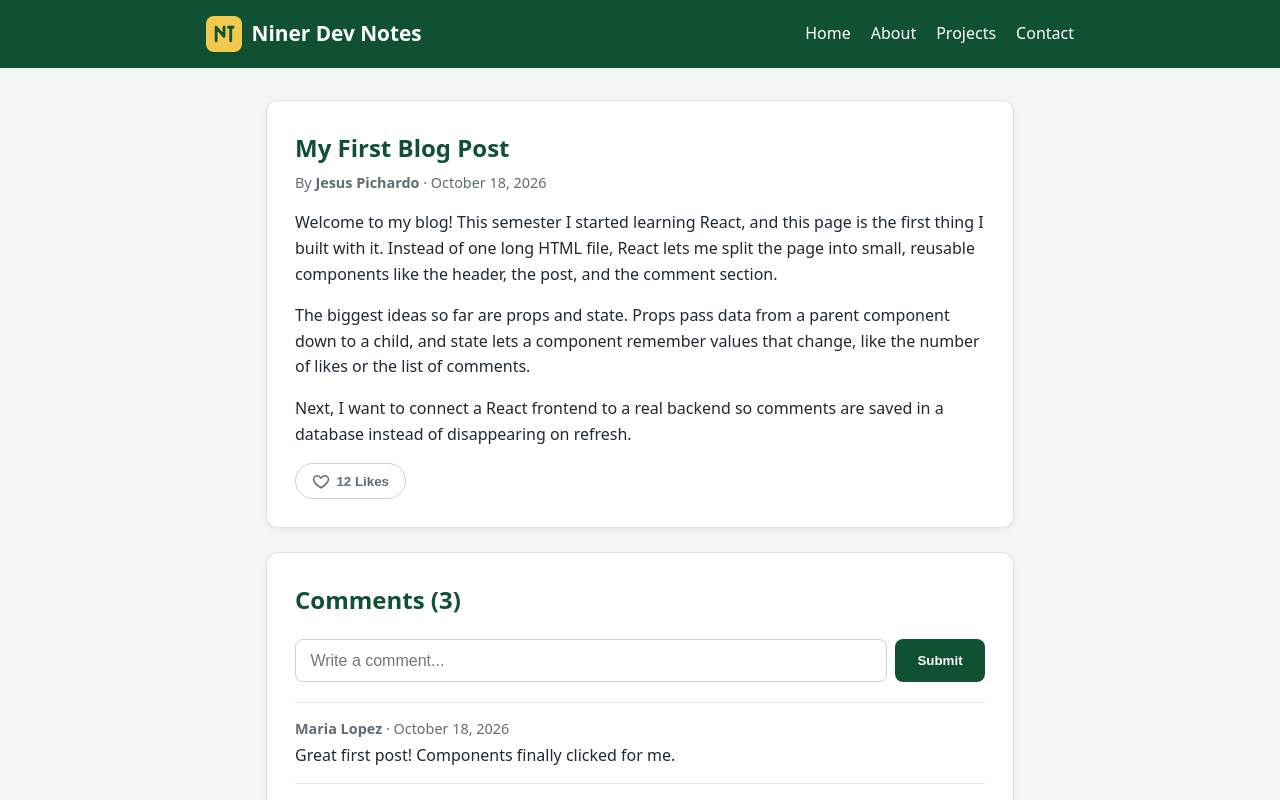
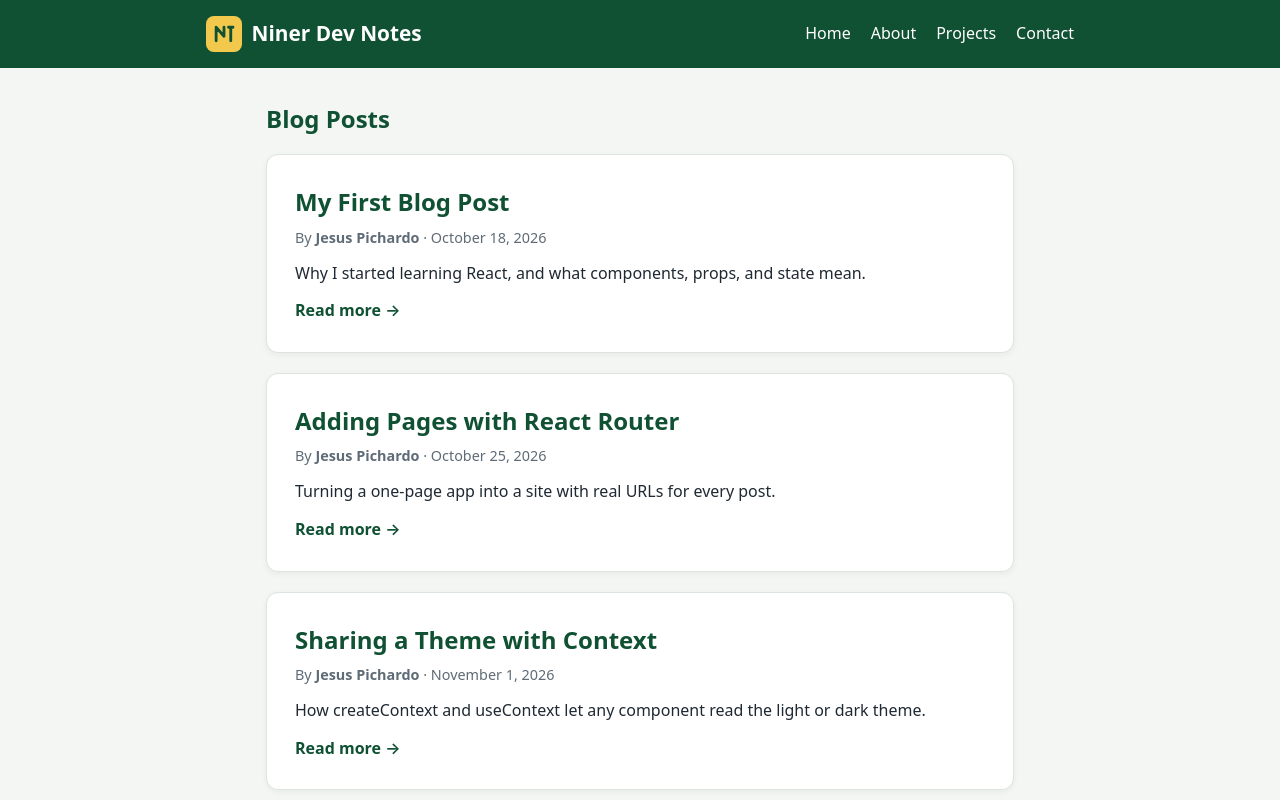
Before and after one commit to BobbyPinn/blog-lab, a React (Vite) app: page / in a window 1280 px wide. Shown: the top 800 px of the page. Built offline with nearby package versions, Linux system fonts and the light colour scheme.

Commit message:
Part 2: Add blog posts, individual post, and contact pages with 3 unique posts

```diff
--- a/src/App.jsx
+++ b/src/App.jsx
@@ -1,9 +1,9 @@
 import { Routes, Route } from 'react-router'
 import Header from './components/layout/Header.jsx'
 import Footer from './components/layout/Footer.jsx'
-import BlogPost from './components/blog/BlogPost.jsx'
-import CommentSection from './components/comments/CommentSection.jsx'
-import { post, initialComments } from './data/posts.js'
+import BlogPostsPage from './pages/BlogPostsPage.jsx'
+import IndividualPostPage from './pages/IndividualPostPage.jsx'
+import ContactPage from './pages/ContactPage.jsx'
 
 function App() {
   return (
@@ -11,21 +11,9 @@ function App() {
       <Header />
       <main className="main">
         <Routes>
-          <Route
-            path="/"
-            element={
-              <>
-                <BlogPost
-                  title={post.title}
-                  author={post.author}
-                  date={post.date}
-                  content={post.content}
-                  likes={post.likes}
-                />
-                <CommentSection initialComments={initialComments} />
-              </>
-            }
-          />
+          <Route path="/" element={<BlogPostsPage />} />
+          <Route path="/post/:post_id" element={<IndividualPostPage />} />
+          <Route path="/contact" element={<ContactPage />} />
         </Routes>
       </main>
       <Footer />
--- a/src/components/comments/CommentSection.jsx
+++ b/src/components/comments/CommentSection.jsx
@@ -9,8 +9,7 @@ function CommentSection({ initialComments }) {
     if (!text.trim()) return
     const newComment = {
       id: Date.now(),
-      author: 'Guest',
-      date: new Date().toLocaleDateString('en-US', { month: 'long', day: 'numeric', year: 'numeric' }),
+      name: 'Guest',
       text: text.trim(),
     }
     setComments([newComment, ...comments])
@@ -32,7 +31,7 @@ function CommentSection({ initialComments }) {
       <ul className="comment-list">
         {comments.map((c) => (
           <li key={c.id} className="comment">
-            <p className="meta"><strong>{c.author}</strong> · {c.date}</p>
+            <p className="meta"><strong>{c.name}</strong></p>
             <p>{c.text}</p>
           </li>
         ))}
--- a/src/data/posts.js
+++ b/src/data/posts.js
@@ -1,17 +1,48 @@
-export const post = {
+export const posts = [
+  {
+    id: 1,
     title: 'My First Blog Post',
     author: 'Jesus Pichardo',
     date: 'October 18, 2026',
+    summary: 'Why I started learning React, and what components, props, and state mean.',
     content: [
       'Welcome to my blog! This semester I started learning React, and this page is the first thing I built with it. Instead of one long HTML file, React lets me split the page into small, reusable components like the header, the post, and the comment section.',
       'The biggest ideas so far are props and state. Props pass data from a parent component down to a child, and state lets a component remember values that change, like the number of likes or the list of comments.',
       'Next, I want to connect a React frontend to a real backend so comments are saved in a database instead of disappearing on refresh.',
     ],
     likes: 12,
-}
-
-export const initialComments = [
-  { id: 1, author: 'Maria Lopez', date: 'October 18, 2026', text: 'Great first post! Components finally clicked for me.' },
-  { id: 2, author: 'Kevin Tran', date: 'October 18, 2026', text: 'Vite is so much faster than create-react-app.' },
-  { id: 3, author: 'Aisha Johnson', date: 'October 17, 2026', text: 'Clean layout, and the like button is a nice touch.' },
+    comments: [
+      { id: 1, name: 'Maria Lopez', text: 'Great first post! Components finally clicked for me.' },
+      { id: 2, name: 'Kevin Tran', text: 'Vite is so much faster than create-react-app.' },
+      { id: 3, name: 'Aisha Johnson', text: 'Clean layout, and the like button is a nice touch.' },
+    ],
+  },
+  {
+    id: 2,
+    title: 'Adding Pages with React Router',
+    author: 'Jesus Pichardo',
+    date: 'October 25, 2026',
+    summary: 'Turning a one-page app into a site with real URLs for every post.',
+    content: [
+      'My blog started as a single page. To give every post its own address, I added React Router. It reads the URL and decides which component to show, without the browser reloading the page.',
+      'Each post now lives at a path like /post/2. The number at the end is a URL parameter, and the post page reads it with the useParams hook to find the right post in my data.',
+      'The navbar uses Link components instead of regular anchor tags, so moving between pages feels instant.',
+    ],
+    likes: 8,
+    comments: [],
+  },
+  {
+    id: 3,
+    title: 'Sharing a Theme with Context',
+    author: 'Jesus Pichardo',
+    date: 'November 1, 2026',
+    summary: 'How createContext and useContext let any component read the light or dark theme.',
+    content: [
+      'I wanted a dark mode toggle in the navbar, but the theme affects the whole page. Passing a theme prop through every component would get messy fast. This problem is called prop drilling.',
+      'React Context solves it. I created a ThemeContext, wrapped the app in a provider, and now any component can call useContext to read the current theme or switch it.',
+      'I also save the choice in localStorage, so the site remembers dark mode after a refresh.',
+    ],
+    likes: 5,
+    comments: [],
+  },
 ]
--- a/src/index.css
+++ b/src/index.css
@@ -58,6 +58,36 @@ h2 { margin-top: 0; color: #0f5132; }
 .comment p { margin: 0; }
 .comment .meta { margin-bottom: .2rem; }
 
+.page-title { margin: 0 0 1rem; color: #0f5132; }
+
+.post-list { list-style: none; padding: 0; margin: 0; display: grid; gap: 1.25rem; }
+.post-card h2 { margin-bottom: .25rem; }
+.post-card h2 a { color: #0f5132; text-decoration: none; }
+.post-card h2 a:hover { text-decoration: underline; }
+.post-card p { margin: 0 0 .75rem; }
+.read-more { color: #0f5132; font-weight: 600; text-decoration: none; }
+.read-more:hover { text-decoration: underline; }
+
+.stack-form { display: flex; flex-direction: column; gap: .4rem; }
+.stack-form label { font-weight: 600; margin-top: .5rem; }
+.stack-form input, .stack-form textarea {
+  padding: .7rem .9rem; border: 1px solid #c9d3cd; border-radius: 8px;
+  font: inherit; resize: vertical;
+}
+.stack-form input:focus, .stack-form textarea:focus { outline: 2px solid #0f5132; border-color: transparent; }
+.stack-form .btn { align-self: flex-start; margin-top: 1rem; }
+
+.btn {
+  padding: .7rem 1.4rem; border: none; border-radius: 8px;
+  background: #0f5132; color: #fff; font: inherit; font-weight: 600; cursor: pointer;
+}
+.btn:hover { background: #0b3d26; }
+
+.confirmation {
+  padding: .9rem 1rem; border-radius: 8px; margin-bottom: 1.25rem;
+  background: #e6f4ea; border: 1px solid #a7d7b8; color: #0f5132;
+}
+
 .footer { background: #0f5132; color: #d9e6df; text-align: center; padding: 1rem; font-size: .9rem; }
 .footer p { margin: 0; }
 
--- /dev/null
+++ b/src/pages/BlogPostsPage.jsx
@@ -0,0 +1,24 @@
+import { Link } from 'react-router'
+import { posts } from '../data/posts.js'
+
+function BlogPostsPage() {
+  return (
+    <section>
+      <h1 className="page-title">Blog Posts</h1>
+      <ul className="post-list">
+        {posts.map((post) => (
+          <li key={post.id} className="card post-card">
+            <h2>
+              <Link to={`/post/${post.id}`}>{post.title}</Link>
+            </h2>
+            <p className="meta">By <strong>{post.author}</strong> · {post.date}</p>
+            <p>{post.summary}</p>
+            <Link to={`/post/${post.id}`} className="read-more">Read more →</Link>
+          </li>
+        ))}
+      </ul>
+    </section>
+  )
+}
+
+export default BlogPostsPage
--- /dev/null
+++ b/src/pages/ContactPage.jsx
@@ -0,0 +1,79 @@
+import { useState } from 'react'
+
+const emptyForm = { name: '', email: '', message: '' }
+
+function ContactPage() {
+  const [form, setForm] = useState(emptyForm)
+  const [submitted, setSubmitted] = useState(false)
+
+  // One handler for all three inputs: the input's name attribute picks the field to update
+  function handleChange(e) {
+    setForm({ ...form, [e.target.name]: e.target.value })
+  }
+
+  function handleSubmit(e) {
+    e.preventDefault()
+    setSubmitted(true)
+  }
+
+  function handleReset() {
+    setForm(emptyForm)
+    setSubmitted(false)
+  }
+
+  if (submitted) {
+    return (
+      <section className="card">
+        <h1 className="post-title">Thanks, {form.name}!</h1>
+        <p className="confirmation" role="status">
+          Your message has been received. I'll reply to <strong>{form.email}</strong> soon.
+        </p>
+        <button type="button" className="btn" onClick={handleReset}>
+          Send another message
+        </button>
+      </section>
+    )
+  }
+
+  return (
+    <section className="card">
+      <h1 className="post-title">Contact</h1>
+      <p className="meta">Have a question about a post? Send me a message.</p>
+      <form className="stack-form" onSubmit={handleSubmit}>
+        <label htmlFor="contact-name">Name</label>
+        <input
+          id="contact-name"
+          name="name"
+          type="text"
+          value={form.name}
+          onChange={handleChange}
+          required
+        />
+
+        <label htmlFor="contact-email">Email</label>
+        <input
+          id="contact-email"
+          name="email"
+          type="email"
+          value={form.email}
+          onChange={handleChange}
+          required
+        />
+
+        <label htmlFor="contact-message">Message</label>
+        <textarea
+          id="contact-message"
+          name="message"
+          rows="5"
+          value={form.message}
+          onChange={handleChange}
+          required
+        />
+
+        <button type="submit" className="btn">Send Message</button>
+      </form>
+    </section>
+  )
+}
+
+export default ContactPage
--- /dev/null
+++ b/src/pages/IndividualPostPage.jsx
@@ -0,0 +1,36 @@
+import { useParams, Link } from 'react-router'
+import { posts } from '../data/posts.js'
+import BlogPost from '../components/blog/BlogPost.jsx'
+import CommentSection from '../components/comments/CommentSection.jsx'
+
+function IndividualPostPage() {
+  // URL params are strings, so convert to a number to match the ids in posts.js
+  const { post_id } = useParams()
+  const post = posts.find((p) => p.id === Number(post_id))
+
+  if (!post) {
+    return (
+      <section className="card">
+        <h1 className="post-title">Post not found</h1>
+        <p>There is no post with ID "{post_id}".</p>
+        <Link to="/" className="read-more">← Back to all posts</Link>
+      </section>
+    )
+  }
+
+  return (
+    <>
+      <BlogPost
+        key={`post-${post.id}`}
+        title={post.title}
+        author={post.author}
+        date={post.date}
+        content={post.content}
+        likes={post.likes}
+      />
+      <CommentSection key={`comments-${post.id}`} initialComments={post.comments} />
+    </>
+  )
+}
+
+export default IndividualPostPage
```
Lines whose indentation alone changed are shown as unchanged.
